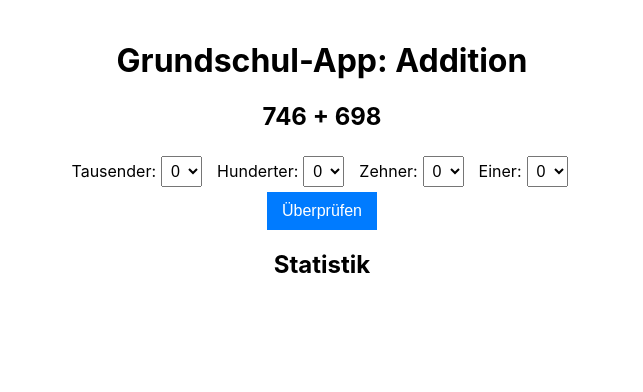
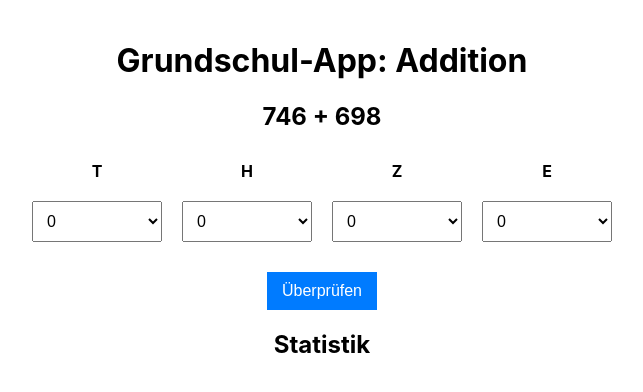
Before and after one commit to hssw24/pb1000, a React (Create React App) app: page / in a window 1280 px wide. Both pictures are taken after a click on the button "Neue Runde starten". Shown: the top 392 px of the page, without its empty margins (318-961 px from the left). Built offline with nearby package versions, Linux system fonts and the light colour scheme.

Commit message:
Beschreibung der Änderungen

```diff
--- a/src/App.css
+++ b/src/App.css
@@ -13,7 +13,7 @@
   }
 
   .zahl-feld {
-    width: 60px;
+    width: 100%;
     font-size: 18px;
   }
 
@@ -28,17 +28,22 @@
   margin-bottom: 20px;
 }
 
-.eingaben-container {
-  display: flex;
-  justify-content: center;
-  gap: 10px;
-  flex-wrap: wrap;
+.eingabe-tabelle {
+  width: 100%;
+  margin: 20px 0;
+  border-collapse: collapse;
+}
+
+.eingabe-tabelle th, .eingabe-tabelle td {
+  text-align: center;
+  padding: 10px;
+  width: 25%;
 }
 
 .zahl-feld {
   font-size: 16px;
-  padding: 5px;
-  margin: 5px;
+  padding: 10px;
+  width: 100%;
 }
 
 /* Buttons */
--- a/src/App.js
+++ b/src/App.js
@@ -20,28 +20,40 @@ const AufgabeKomponente = ({ num1, num2, onAnswerSubmit }) => {
   return (
     <div className="aufgabe">
       <h2>{num1} + {num2}</h2>
-      <div className="eingaben-container">
-        <label>Tausender:
+      <table className="eingabe-tabelle">
+        <thead>
+          <tr>
+            <th>T</th>
+            <th>H</th>
+            <th>Z</th>
+            <th>E</th>
+          </tr>
+        </thead>
+        <tbody>
+          <tr>
+            <td>
               <select value={eingabe.tausender} onChange={(e) => handleChange(e, 'tausender')} className="zahl-feld">
                 {options}
               </select>
-        </label>
-        <label>Hunderter:
+            </td>
+            <td>
               <select value={eingabe.hunderter} onChange={(e) => handleChange(e, 'hunderter')} className="zahl-feld">
                 {options}
               </select>
-        </label>
-        <label>Zehner:
+            </td>
+            <td>
               <select value={eingabe.zehner} onChange={(e) => handleChange(e, 'zehner')} className="zahl-feld">
                 {options}
               </select>
-        </label>
-        <label>Einer:
+            </td>
+            <td>
               <select value={eingabe.einer} onChange={(e) => handleChange(e, 'einer')} className="zahl-feld">
                 {options}
               </select>
-        </label>
-      </div>
+            </td>
+          </tr>
+        </tbody>
+      </table>
       <button onClick={handleSubmit} className="submit-button">Überprüfen</button>
     </div>
   );
```
Lines whose indentation alone changed are shown as unchanged.
